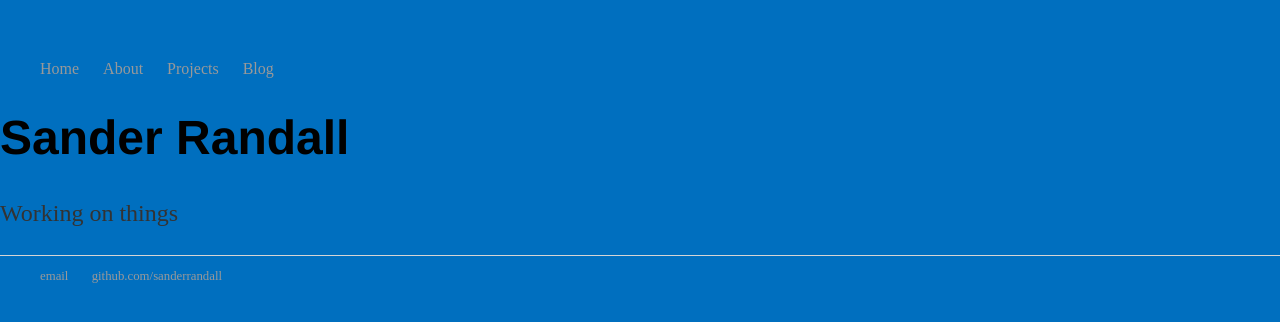
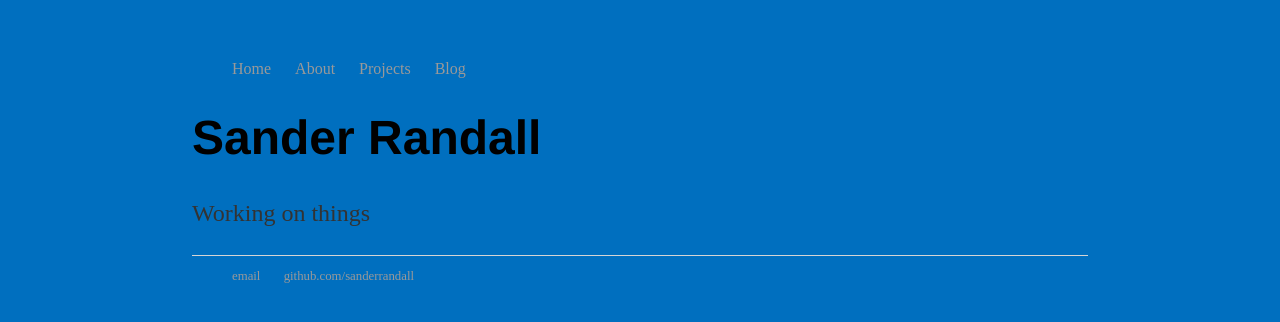
Before and after one commit to sanderrandall/sanderrandall.github.io, a Jekyll site: the page built from index.html, in a window 1280 px wide. Shown: the top 322 px of the page. Built offline with Jekyll 4.4.1, drawn with Linux system fonts in a browser that asks for light colours.

Commit message:
Update main.css

```diff
--- a/css/main.css
+++ b/css/main.css
@@ -1,7 +1,6 @@
 body {
     margin: 60px auto;
     width: 70%
-    bgcolor: #006FBF;
 }
 }
 nav ul, footer ul {
```
